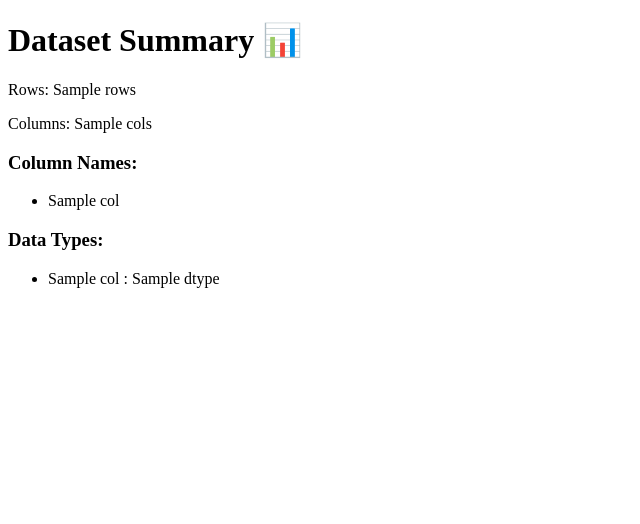
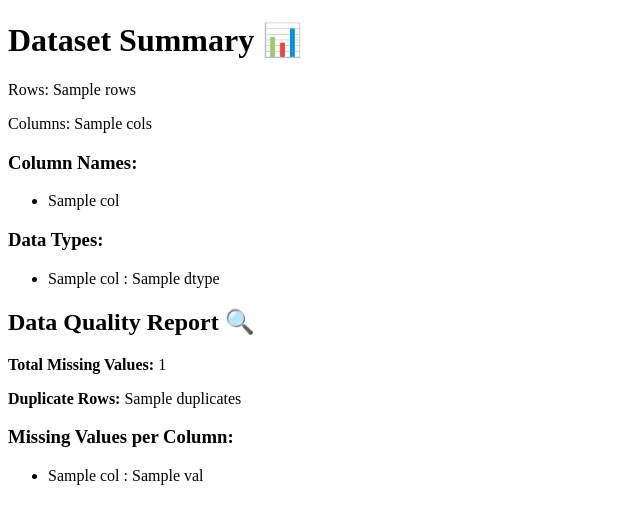
Before and after one commit to Gauravsingh958/Ai-Dataset-Analyzer, a Flask app: template templates/result.html in a window 1280 px wide. Shown: the top 524 px of the page, without its empty margins (0-640 px from the left). Run offline with Flask 3, Linux system fonts and the light colour scheme; the template is opened without the code that fills it: most values are stand-ins (such as "Sample title", 1, 10 or a date in 2020).

Commit message:
Adding data quality reports

```diff
--- a/app.py
+++ b/app.py
@@ -13,27 +13,35 @@ def home():
 
 @app.route('/upload', methods=['POST'])
 def upload():
-    file = request.files['file']
+    file = request.files.get('file')
 
-    if file:
-        filepath = os.path.join(app.config['UPLOAD_FOLDER'], file.filename)
-        file.save(filepath)
+    if not file:
+        return "No file uploaded"
 
-        df = pd.read_csv(filepath)
+    filepath = os.path.join(app.config['UPLOAD_FOLDER'], file.filename)
+    file.save(filepath)
 
-        rows, cols = df.shape
-        columns = list(df.columns)
-        dtypes = df.dtypes.astype(str)
+    df = pd.read_csv(filepath)
 
-        return render_template(
-            "result.html",
-            rows=rows,
-            cols=cols,
-            columns=columns,
-            dtypes=dtypes
-        )
+    # Basic info
+    rows, cols = df.shape
+    columns = list(df.columns)
+    dtypes = df.dtypes.astype(str)
 
-    return "No file uploaded"
+    #  NEW PART
+    missing_values = df.isnull().sum()
+    total_missing = missing_values.sum()
+    duplicates = df.duplicated().sum()
 
-if __name__ == '__main__':
-    app.run(debug=True)
+    return render_template(
+        "result.html",
+        rows=rows,
+        cols=cols,
+        columns=columns,
+        dtypes=dtypes,
+        missing_values=missing_values,
+        total_missing=total_missing,
+        duplicates=duplicates
+    )
+if __name__ == "__main__":
+        app.run(debug=True)
--- a/templates/result.html
+++ b/templates/result.html
@@ -24,5 +24,17 @@
 {% endfor %}
 </ul>
 
+<h2>Data Quality Report 🔍</h2>
+
+<p><b>Total Missing Values:</b> {{ total_missing }}</p>
+<p><b>Duplicate Rows:</b> {{ duplicates }}</p>
+
+<h3>Missing Values per Column:</h3>
+<ul>
+{% for col, val in missing_values.items() %}
+    <li>{{ col }} : {{ val }}</li>
+{% endfor %}
+</ul>
+
 </body>
 </html>
```
